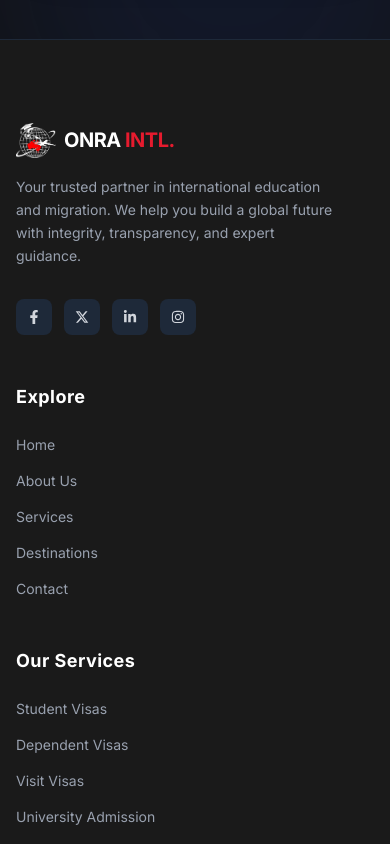
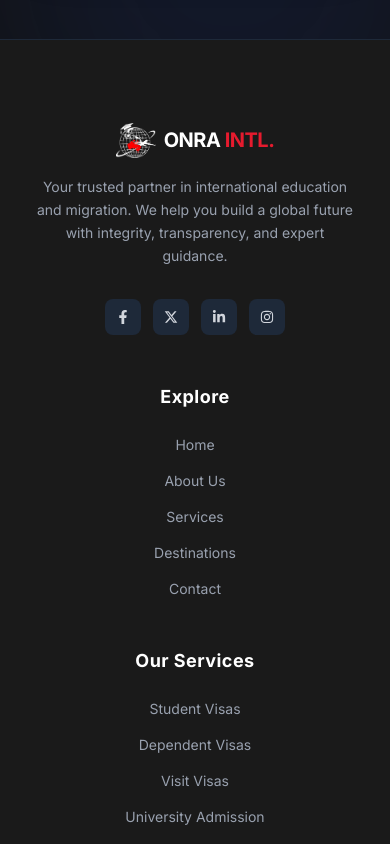
Before and after one commit to GamikaJayawardana/onra-international-web, a Next.js app: page / in a window 390 px wide. Shown: the part 10160-11004 px from the top of the page. Built offline with nearby package versions, Linux system fonts and the light colour scheme.

Commit message:
Improve footer layout for better responsiveness
Added text-center and responsive alignment classes to enhance the footer's appearance on different screen sizes. Social icons and brand info are now centered on mobile and left-aligned on larger screens for improved usability.

```diff
--- a/components/Footer.tsx
+++ b/components/Footer.tsx
@@ -9,20 +9,20 @@ export default function Footer() {
             <div className="container mx-auto px-4">
 
                 {/* Main Footer Grid */}
-                <div className="grid grid-cols-1 md:grid-cols-2 lg:grid-cols-4 gap-12 mb-16">
+                <div className="grid grid-cols-1 md:grid-cols-2 lg:grid-cols-4 gap-12 mb-16 text-center md:text-left">
 
                     {/* Column 1: Brand Info */}
                     <div className="space-y-6">
-                        <div className="flex items-center gap-2 mb-4">
+                        <div className="flex items-center justify-center md:justify-start gap-2 mb-4">
                             <Image src="/logo-white.png" alt="Onra International Logo" width={50} height={50} className="w-10 h-10 md:w-12 md:h-12 object-contain" />
                             <div className="text-xl md:text-2xl font-bold text-white tracking-tight">
                                 ONRA <span className="text-primary">INTL.</span>
                             </div>
                         </div>
-                        <p className="text-sm leading-relaxed max-w-xs">
+                        <p className="text-sm leading-relaxed max-w-xs mx-auto md:mx-0">
                             Your trusted partner in international education and migration. We help you build a global future with integrity, transparency, and expert guidance.
                         </p>
-                        <div className="flex gap-3 pt-2">
+                        <div className="flex justify-center md:justify-start gap-3 pt-2">
                             <a href="#" className="w-9 h-9 bg-gray-800 text-gray-300 rounded-lg flex items-center justify-center hover:bg-primary hover:text-white transition-all duration-300"><FaFacebookF size={14} /></a>
                             <a href="#" className="w-9 h-9 bg-gray-800 text-gray-300 rounded-lg flex items-center justify-center hover:bg-primary hover:text-white transition-all duration-300"><FaXTwitter size={14} /></a>
                             <a href="#" className="w-9 h-9 bg-gray-800 text-gray-300 rounded-lg flex items-center justify-center hover:bg-primary hover:text-white transition-all duration-300"><FaLinkedinIn size={14} /></a>
```
